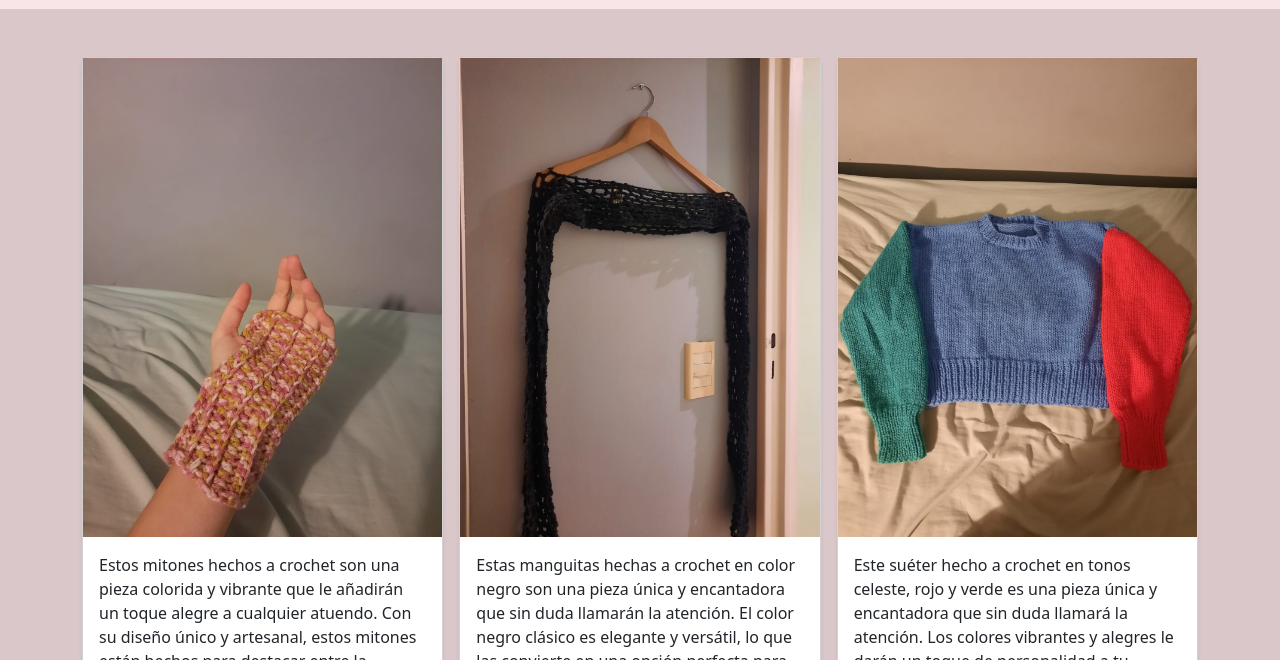
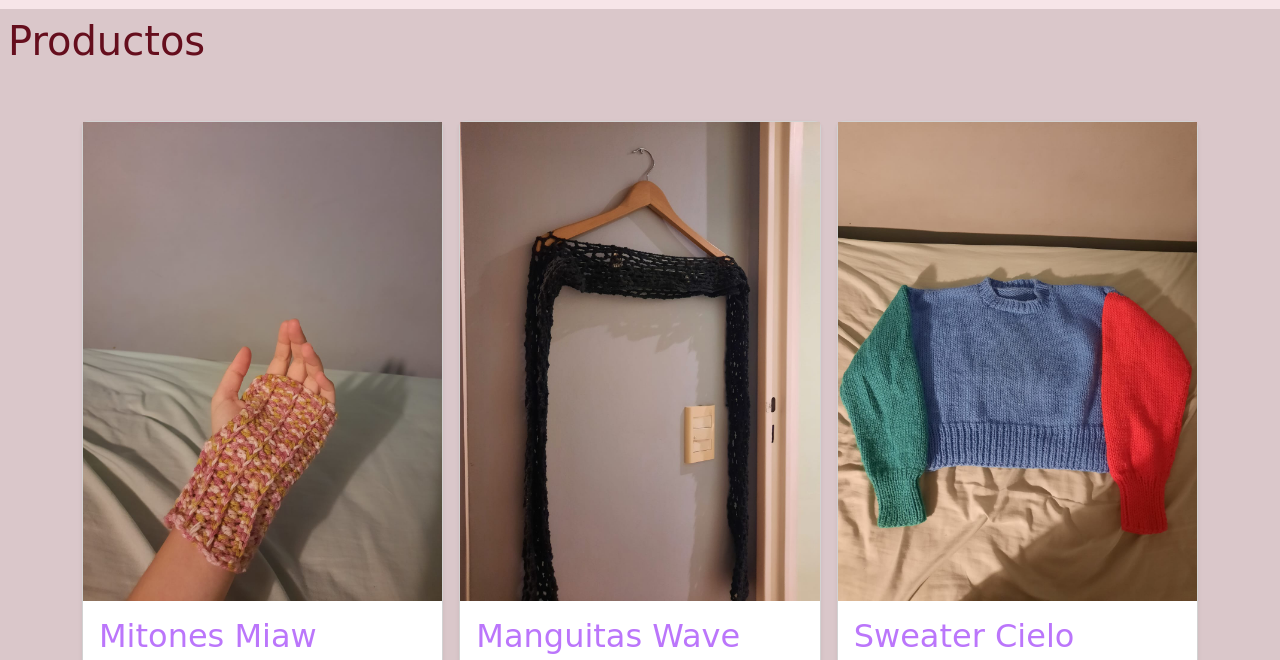
Before and after one commit to caroviggiano/codigo1, a plain HTML site: page pages/productos.html in a window 1280 px wide. Shown: the part 95-755 px from the top of the page. Drawn offline with nearby package versions, Linux system fonts and the light colour scheme.

Commit message:
basta por hoy

```diff
--- a/pages/productos.html
+++ b/pages/productos.html
@@ -41,9 +41,8 @@
                         <li class="nav-item">
                             <a class="nav-link" href="../pages/sobremi.html"> Sobre mi </a>
                         </li>
+                    </ul>
 
-
-                    </ul>
                     <form class="d-flex" role="search">
                         <input class="form-control me-2" type="search" placeholder="Search" aria-label="Search">
                         <button class="btn button-style" type="submit">Buscar</button>
@@ -53,6 +52,7 @@
         </nav>
     </header>
 
+    <h1 class="m-2">Productos</h1>
 
     <div class="album py-5  default_cursor_cs">
         <div class="container">
@@ -62,6 +62,7 @@
               <div class="card shadow-sm">
                <img src="../imagenes/producto-6.jpeg" alt="producto 1">
                     <div class="card-body">
+                      <h2>Mitones Miaw </h2>
                   <p class="card-text">Estos mitones hechos a crochet son una pieza colorida y vibrante que le añadirán un toque alegre a cualquier atuendo. Con su diseño único y artesanal, estos mitones están hechos para destacar entre la multitud. Los diferentes colores utilizados para tejerlos hacen que sean una opción versátil, permitiéndote combinarlos con una gran variedad de prendas. El tejido a crochet les da un toque de textura y calidez que los convierte en una opción perfecta para el invierno.</p>
                   <div class="d-flex justify-content-between align-items-center">
                     <div class="btn-group">
@@ -77,6 +78,7 @@
                 <div class="card shadow-sm">
                  <img src="../imagenes/producto-1.jpeg" alt="producto 2">
                       <div class="card-body">
+                        <h2>Manguitas Wave</h2>
                     <p class="card-text">Estas manguitas hechas a crochet en color negro son una pieza única y encantadora que sin duda llamarán la atención. El color negro clásico es elegante y versátil, lo que las convierte en una opción perfecta para cualquier ocasión. El tejido a crochet es un trabajo artesanal que le da a estas manguitas un toque auténtico y original. Además, su diseño es lo suficientemente sencillo como para combinar con cualquier atuendo, añadiendo un toque de estilo a cualquier conjunto.</p>
                     <div class="d-flex justify-content-between align-items-center">
                       <div class="btn-group">
@@ -93,6 +95,7 @@
                 <div class="card shadow-sm">
                  <img src="../imagenes/producto-2.jpeg" alt="producto 3">
                       <div class="card-body">
+                        <h2>Sweater Cielo </h2>
                     <p class="card-text">Este suéter hecho a crochet en tonos celeste, rojo y verde es una pieza única y encantadora que sin duda llamará la atención. Los colores vibrantes y alegres le darán un toque de personalidad a tu guardarropa. El tejido a crochet es un trabajo artesanal que le da al suéter un toque auténtico y original. Además, su diseño es lo suficientemente versátil como para ser usado en diferentes ocasiones, ya sea para un look casual o más elegante.</p>
                     <div class="d-flex justify-content-between align-items-center">
                       <div class="btn-group">
@@ -109,6 +112,7 @@
                 <div class="card shadow-sm">
                  <img src="../imagenes/producto-3.jpeg" alt="producto 4">
                       <div class="card-body">
+                        <h2>Saquito Vinova Vinoviene</h2>
                     <p class="card-text">Este saquito bordo hecho a crochet es una prenda elegante y sofisticada que sin duda te encantará. El color bordo le da un toque de intensidad y profundidad a la prenda, haciéndola ideal para cualquier ocasión. El tejido a crochet es un trabajo artesanal que le da al saquito un toque auténtico y original. Su diseño es versátil y fácil de combinar con diferentes prendas, lo que lo convierte en una prenda imprescindible en cualquier guardarropa. </p>
                     <div class="d-flex justify-content-between align-items-center">
                       <div class="btn-group">
@@ -125,6 +129,7 @@
                 <div class="card shadow-sm">
                  <img src="../imagenes/producto-4.jpeg" alt="producto 5">
                       <div class="card-body">
+                        <h2>Sweater 505</h2>
                     <p class="card-text">Este maravilloso suéter tejido a mano es un deleite para la vista gracias a su hermoso tono verde, que evoca la frescura y vitalidad de la naturaleza. Elaborado con habilidad y esmero, se aprecian los detalles delicados de su tejido, que lo hacen único y encantador. Su suavidad y comodidad lo hacen ideal para acurrucarse en días fríos o para lucirlo en cualquier ocasión con elegancia y estilo.</p>
                     <div class="d-flex justify-content-between align-items-center">
                       <div class="btn-group">
@@ -142,6 +147,7 @@
                 <div class="card shadow-sm">
                  <img src="../imagenes/producto-5.jpeg" alt="producto 6">
                       <div class="card-body">
+                        <h2>Top Green Apple</h2>
                     <p class="card-text">Este top de crochet en tonos de verde y rosa es una pieza con una estética fresca y encantadora. El color verde claro evoca un ambiente natural y veraniego, mientras que el borde rosa añade un toque sutil de elegancia y feminidad. La técnica de crochet utilizada para tejer el top le da un aire artesanal y auténtico que lo hace aún más especial.</p>
                     <div class="d-flex justify-content-between align-items-center">
                       <div class="btn-group">
--- a/style.css
+++ b/style.css
@@ -17,3 +17,13 @@ body{
 .nav-link{
     font-family: 'Castoro Titling', cursive;
 }
+
+h1{
+    font-family: 'Bruno Ace', cursive;
+   color: rgb(101, 14, 29);
+}
+
+h2{
+    font-family: 'Sigmar', cursive;
+    color: rgb(187, 118, 251);
+}
```
Also changed, not shown: index.html (+3 -3 lines), pages/cuenta.html (+1 -1 lines), pages/sobremi.html (+3 -1 lines).
